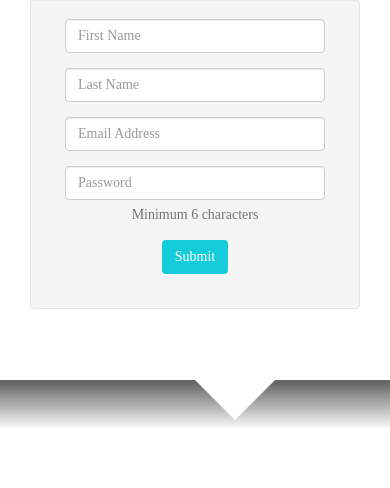
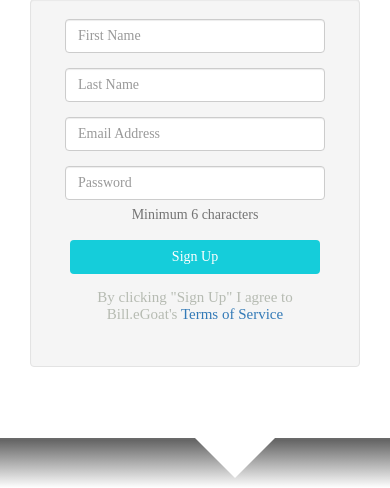
Before and after one commit to nus-mtp/bill-egoat, a PHP site: page / in a window 390 px wide; the page is wider, and only the part inside the window is pictured. Shown: the part 903-1391 px from the top of that part. Before the commit the page ends 1329 px from the top of that part, so only its background shows below. Run offline with PHP 8.4, Linux system fonts and the light colour scheme; some libraries are stand-ins or nearby versions.

Commit message:
Added modals

```diff
--- a/bootstrap/css/landing.css
+++ b/bootstrap/css/landing.css
@@ -23,8 +23,13 @@
     background-color: #fbfcfc;
 }
 
-.btn-primary{
+.btn-primary, .btn-primary:active{
 	background-color: #15cdda;
+	border-color: transparent;
+	}
+
+.btn-primary.disabled, .btn-primary.disabled:hover, .btn-primary.disabled:active{
+	background-color: #74BAC0;
 	border-color: transparent;
 	}
 
@@ -36,11 +41,14 @@
 
 .btn-primary#signup{
 	width: 150px;
-	margin-right:35px;
-	margin-top: 35px;
-	margin-left:20px;
-	margin-bottom:25px;
+
 }
+
+.btn-primary#signupbtn{
+	width: 250px;
+}
+
+
 
 li > a#login{
 	color: #000000;
@@ -62,6 +70,14 @@ h1{
 h2{
 	color: #979e91;
 	font-size: 32px;
+	font-weight: normal;
+	margin-top: 0px;
+	margin-bottom: 25px;
+}
+
+h3{
+	color: #B6BBB2;
+	font-size: 15px;
 	font-weight: normal;
 	margin-top: 0px;
 	margin-bottom: 25px;
--- a/bootstrap/index.html
+++ b/bootstrap/index.html
@@ -49,10 +49,12 @@
         <!-- Nav bar content -->
         <ul class="nav navbar-nav navbar-right">
           <li>
-            <a href="#" id="login">Log In</a>
+            <a href="#" id="login" data-toggle="modal" data-target="#myModal">Log In</a>
           </li>
           <li>
-            <button class="btn-primary btn-lg" type="button" id="signup">Sign Up</button>
+			<a href="#signupForm">
+				<button class="btn-primary btn-lg" type="button" id="signup">Sign Up</button>
+			</a>
           </li>
         </ul>
       </div>
@@ -71,10 +73,10 @@
   <div class="col-md-6 text-right">
     <img src="images/landing/promo1.png" alt="Multi-device accessible" />
   </div>
-  <div class="col-md-6">
-    <div class="col-md-6 text-center">
-      <div class="well">
-        <form data-toggle="validator">
+  <div class="col-md-6" id = "signupForm">
+    <div class="col-md-9 text-center">
+      <div class="well col-md-12">
+        <form data-toggle="validator" data-disabled="false">
           <div class="form-group col-md-6">
             <input type="text" class="form-control" id="firstName" pattern="^[,A-Za-z]{1,}$" placeholder="First Name" required=""
             data-error="Must be alphabetical" required/>
@@ -96,10 +98,16 @@
             required/>
             <div class="help-block with-errors">Minimum 6 characters</div>
           </div>
-          <div class="form-group">
-            <button type="submit" class="btn btn-primary" >Submit</button>
+          <div class="form-group col-md-12">
+            <button type="submit" class="btn btn-primary" id="signupbtn">Sign Up</button>
           </div>
         </form>
+
+		<div class="col-md-12">
+			<h3>By clicking "Sign Up" I agree to Bill.eGoat's
+			<a href="#">Terms of Service</a>
+			</h3>
+		</div>
       </div>
     </div>
   </div>
@@ -108,6 +116,33 @@
       <div class="row" id="triangle1"></div>
     </div>
   </a>
+
+
+  <!-- Modal -->
+<div id="myModal" class="modal fade" role="dialog">
+  <div class="modal-dialog">
+
+    <!-- Modal content-->
+    <div class="modal-content">
+      <div class="modal-header text-center">
+        <button type="button" class="close" data-dismiss="modal">&times;</button>
+        <h2 class="modal-title">Login</h2>
+      </div>
+      <div class="modal-body">
+        <p>Some text in the modal.</p>
+      </div>
+    </div>
+
+  </div>
+</div>
+
+
+
+
+
+
+
+
   <!-- jQuery (necessary for Bootstrap's JavaScript plugins) -->
 
   <script src="https://ajax.googleapis.com/ajax/libs/jquery/1.11.0/jquery.min.js"></script>
```
